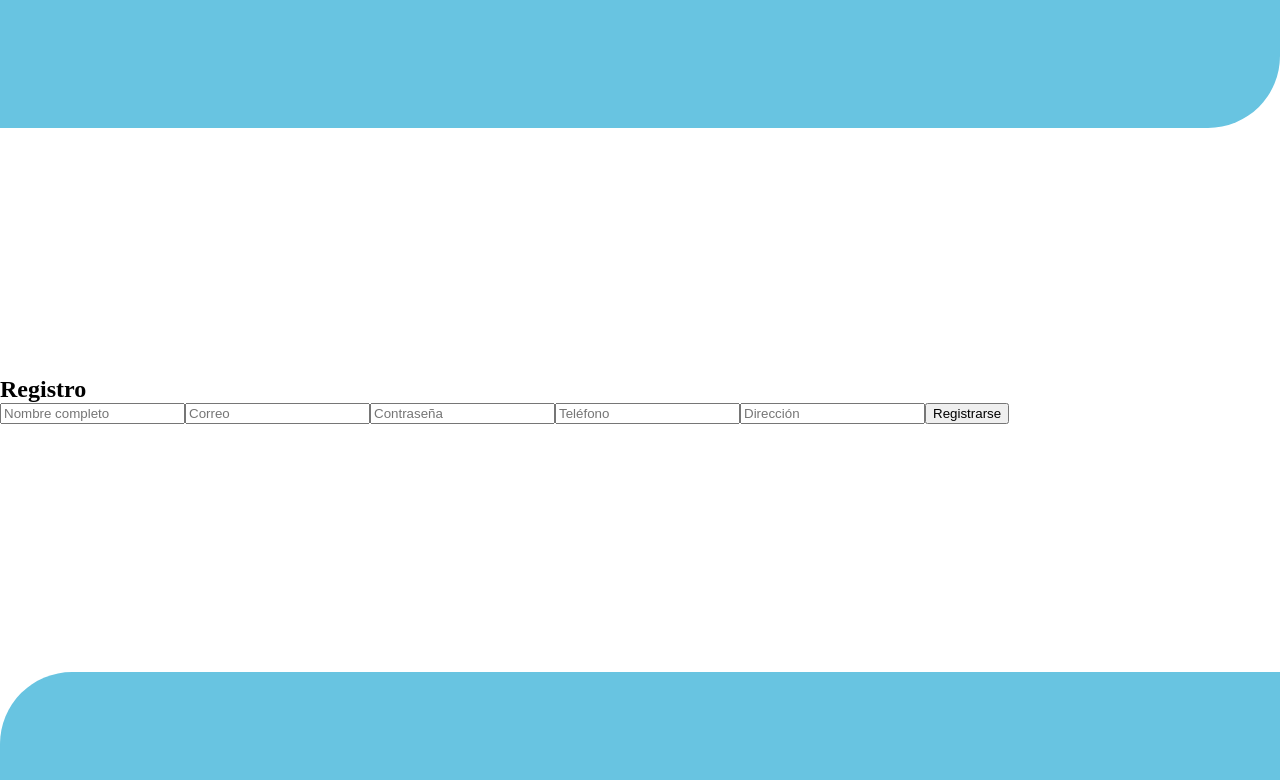
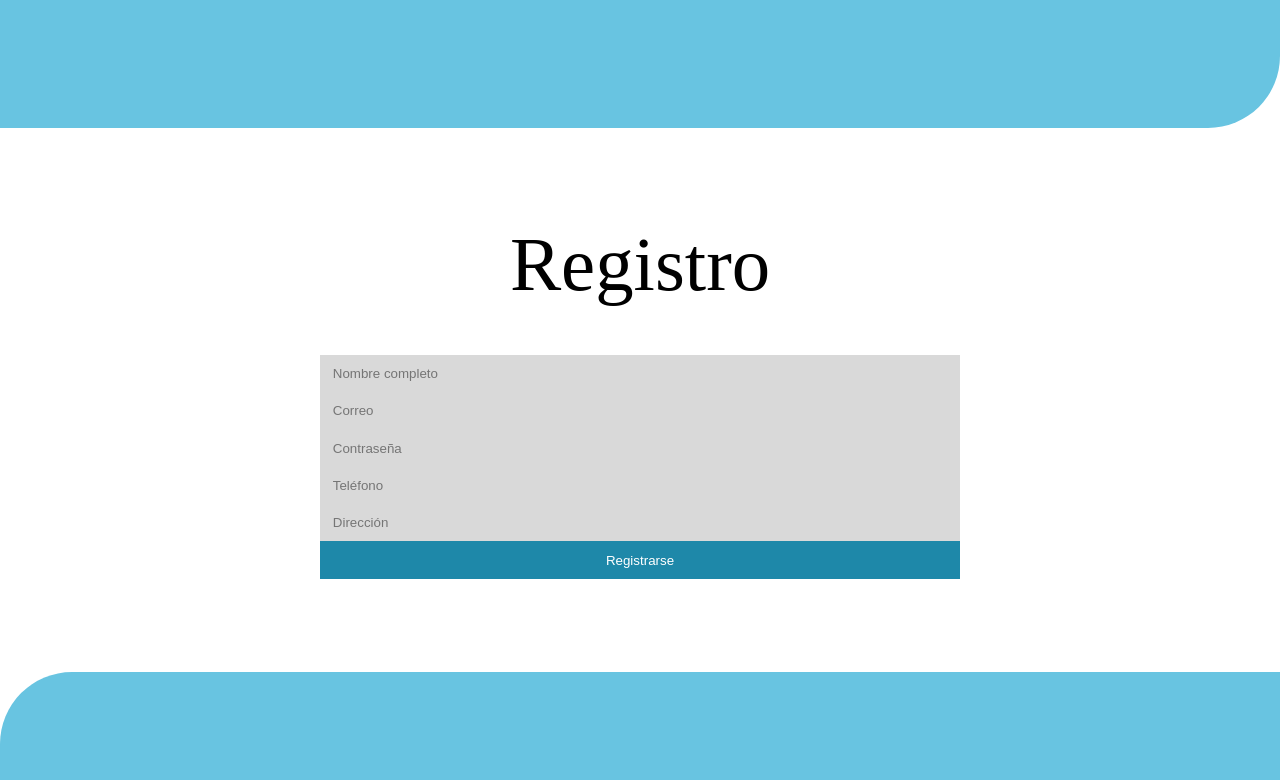
Before and after one commit to iafsdev/alumineria, a Next.js app: page / in a window 1280 px wide. Shown: the top 780 px of the page. Built offline with nearby package versions, Linux system fonts and the light colour scheme.

Commit message:
Añade los estilos de registerForm

```diff
--- a/src/app/globals.css
+++ b/src/app/globals.css
@@ -90,3 +90,22 @@ main {
     height: 4vh;
   }
 }
+
+.div-registerForm{
+  height: 56vh;
+  display: flex;
+  flex-direction: column;
+  align-items: center;
+  justify-content: space-evenly;
+}
+
+.register-form{
+  height: 44vh;
+  display: flex;
+  flex-direction: column;
+  align-items: center;
+  justify-content: space-around;
+  @media screen and (min-height: 720px) {
+    height: 28vh;
+  }
+}
--- a/src/app/register/page.js
+++ b/src/app/register/page.js
@@ -1,6 +1,7 @@
 import TopBorder from "@/components/topBorder";
 import BottomBorder from "@/components/bottomBorder";
 import RegisterForm from "@/components/registerForm";
+import '../globals.css'
 
 export default function Home() {
   return (
--- a/src/components/registerForm.js
+++ b/src/components/registerForm.js
@@ -1,14 +1,14 @@
 export default function RegisterForm() {
   return (
-    <div>
-      <h2>Registro</h2>
-      <form>
-        <input name="name" type="text" placeholder="Nombre completo"/>
-        <input name='email' type="email" placeholder="Correo"/>
-        <input name="password" type="password" placeholder="Contraseña"/>
-        <input name='phone' type='tel' placeholder="Teléfono"/>
-        <input name="address" type='text' placeholder="Dirección"/>
-        <button>Registrarse</button>
+    <div className="div-registerForm">
+      <h2 className="login-title">Registro</h2>
+      <form className="register-form">
+        <input className="login-input" name="name" type="text" placeholder="Nombre completo"/>
+        <input className="login-input" name='email' type="email" placeholder="Correo"/>
+        <input className="login-input" name="password" type="password" placeholder="Contraseña"/>
+        <input className="login-input" name='phone' type='tel' placeholder="Teléfono"/>
+        <input className="login-input" name="address" type='text' placeholder="Dirección"/>
+        <button className="login-button">Registrarse</button>
       </form>
     </div>
   )
```
